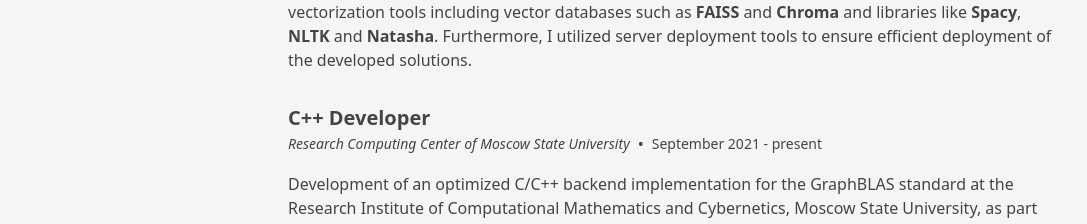
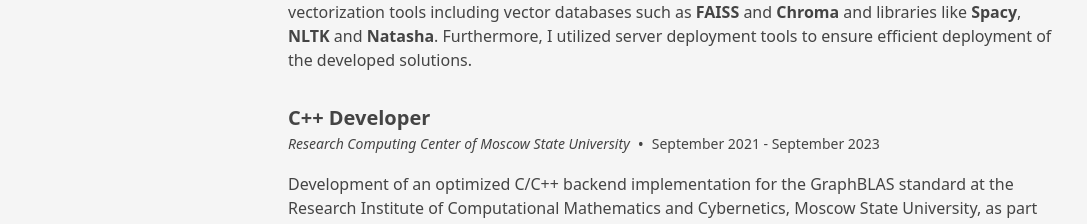
Before and after one commit to Flagro/flagrotown-resume, a Next.js app: page / in a window 1280 px wide. Shown: the part 1620-1844 px from the top of the page, without its empty margins (96-1183 px from the left). Built offline with nearby package versions, Linux system fonts and the light colour scheme; no server answers.

Commit message:
Update experience date range

```diff
--- a/src/data/data.tsx
+++ b/src/data/data.tsx
@@ -277,7 +277,7 @@ export const experience: TimelineItem[] = [
     ),
   },
   {
-    date: 'September 2021 - present',
+    date: 'September 2021 - September 2023',
     location: 'Research Computing Center of Moscow State University',
     title: 'C++ Developer',
     content: (
```
